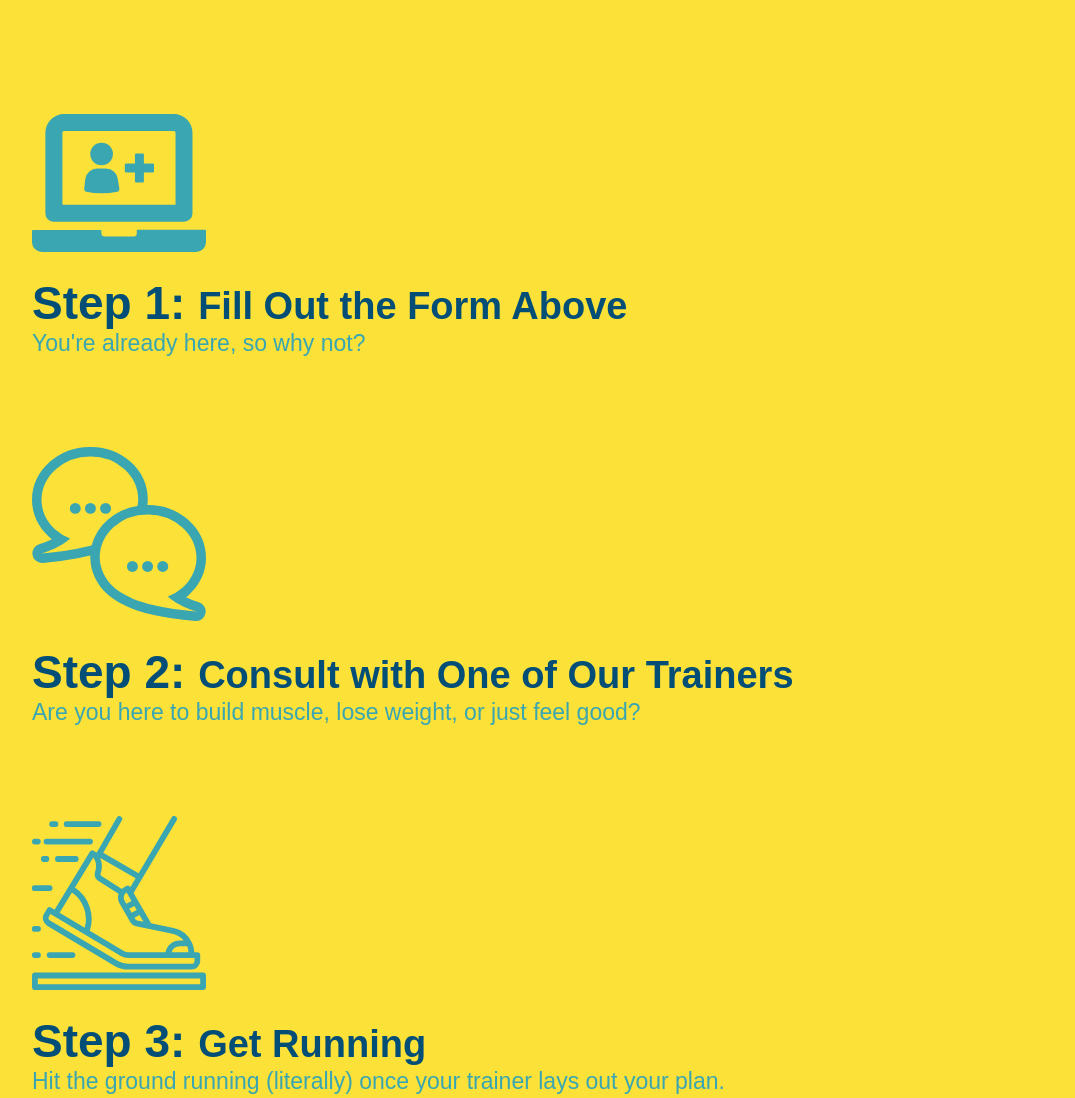
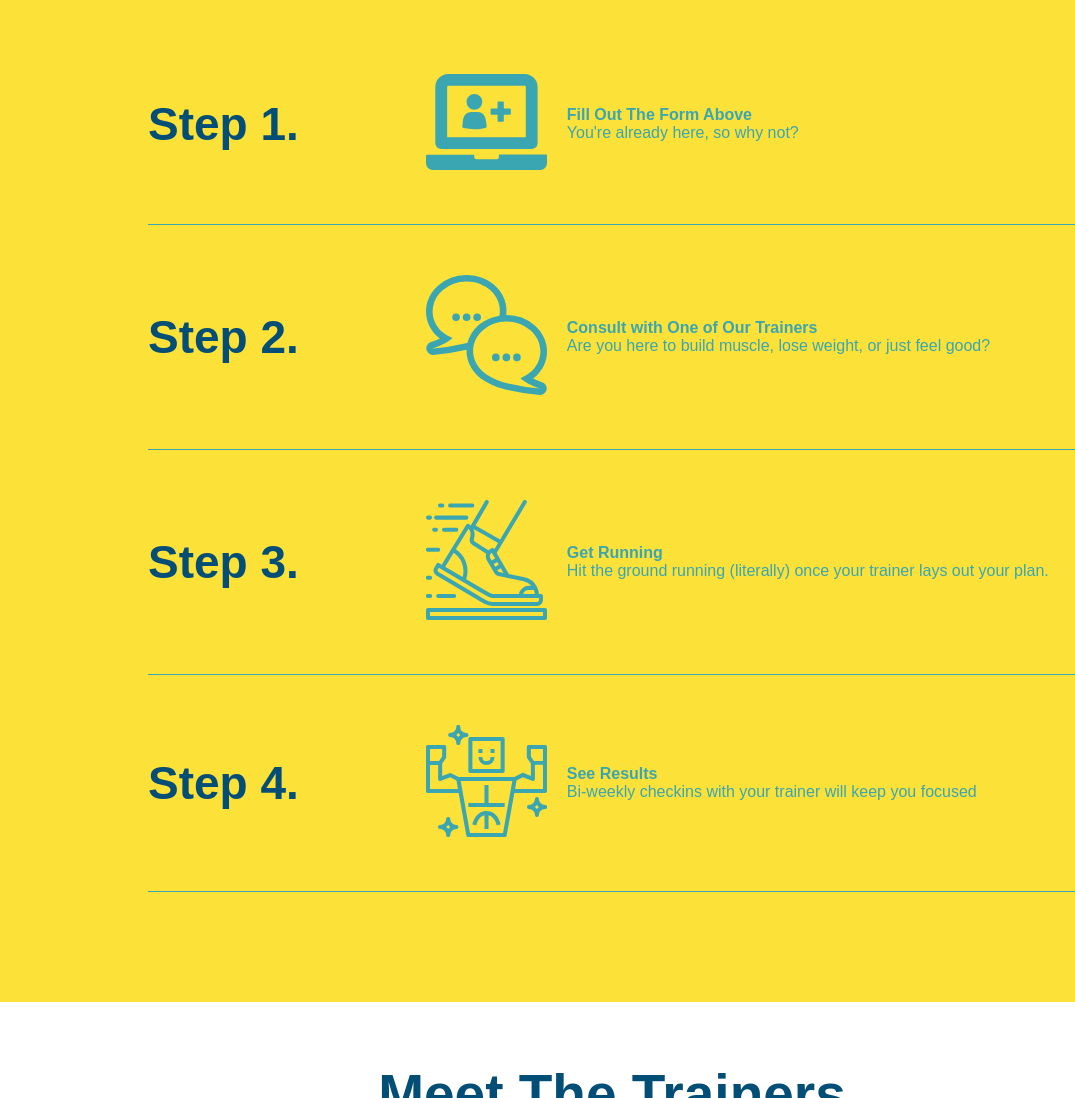
Before and after one commit to tienrdrz/run-buddy, a plain HTML site: page index.html in a window 1280 px wide. Shown: the part 1220-2318 px from the top of the page, without its empty margins (28-1103 px from the left). Drawn offline with Linux system fonts and the light colour scheme.

Commit message:
add flexbox to the steps

```diff
--- a/assets/css/style.css
+++ b/assets/css/style.css
@@ -171,28 +171,52 @@ section {
     border-color: #39a6b2;
 }
 
-.steps div {
-    margin-bottom: 80px;
+.step {
+    margin: 50px auto;
+    padding-bottom: 50px;
+    width: 80%;
+    border-bottom: 1px solid #39a6b2;
+    display: flex;
+    flex-wrap: wrap;
+    align-items: center;
+    justify-content: space-between;
 }
 
-.steps img {
-    width: 15%;
-    margin: 10px 0;
+.step h3 {
+    color: #024e76;
+    font-size: 46px;
+    flex: 1 30%;
 }
 
-.steps h3 {
-    color: #024e76;
-    font-size: 46px;
-    margin-top: 10px;
+.step-info {
+    display: flex;
+    flex-wrap: wrap;
+    align-items: center;
+    flex: 2 70%;
 }
 
-.steps p {
-    color: #39a6b2;
-    font-size: 23px;
+.step-text {
+    flex: 12;
 }
 
-.steps span {
-    font-size: 38px;
+.step-img {
+    flex: 1 12%;
+    margin-right: 20px;
+}
+
+.step-img img {
+    max-width: 100%;
+}
+
+.steps-text p {
+    color: #39a6b2;
+    font-size: 18px;
+}
+
+.steps-text h4 {
+    font-size: 26px;
+    line-height: 1.5;
+    color: #024e76;
 }
 
 .trainer {
--- a/index.html
+++ b/index.html
@@ -84,28 +84,55 @@
             <div class="flex-row">
                 <h2 class="section-title secondary-border">What You Do</h2>
             </div>
-            <div>
+            <div class="step">
+                <h3>Step 1.</h3>
+                <div class="step-info">
+                  <div class="step-img">
                     <img src="./assets/images/01-04-svgs/step-1.svg" alt="" />
-                <h3>Step 1: <span>Fill Out the Form Above</span></h3>
+                  </div>
+                  <div class="step-text">
+                    <h4>Fill Out The Form Above</h4>
                     <p>You're already here, so why not?</p>
                   </div>
-
-            <div>
+                </div>
+              </div>
+            <div class="step">
+                <h3>Step 2.</h3>
+                <div class="step-info">
+                    <div class="step-img">
                         <img src="./assets/images/01-04-svgs/step-2.svg" alt="" />
-                <h3>Step 2: <span>Consult with One of Our Trainers</span></h3>
+                    </div>
+                    <div class="step-text">
+                       <h4>Consult with One of Our Trainers</h4>
                        <p>Are you here to build muscle, lose weight, or just feel good?</p>
                     </div>
+                </div>
+            </div>
 
-            <div>
+            <div class="step">
+                <h3>Step 3.</h3>
+                <div class="step-info">
+                    <div class="step-img">
                         <img src="./assets/images/01-04-svgs/step-3.svg" alt="" />
-                <h3>Step 3: <span>Get Running</span></h3>
+                    </div>
+                    <div class="step-text">
+                        <h4>Get Running</h4>
                     <p>Hit the ground running (literally) once your trainer lays out your plan.</p>
                     </div>
+                </div>
+            </div>
 
-            <div>
+            <div class="step">
+                <h3>Step 4.</h3>
+                <div class="step-info">
+                    <div class="step-img">
                         <img src="./assets/images/01-04-svgs/step-4.svg" alt="" />
-                <h3>Step 4: <span>See Results</span></h3>
+                    </div>
+                    <div class="step-text">
+                        <h4>See Results</h4>
                         <p>Bi-weekly checkins with your trainer will keep you focused</p>
+                    </div>
+                </div>
             </div>
         </section>
 
```
Lines whose indentation alone changed are shown as unchanged.
